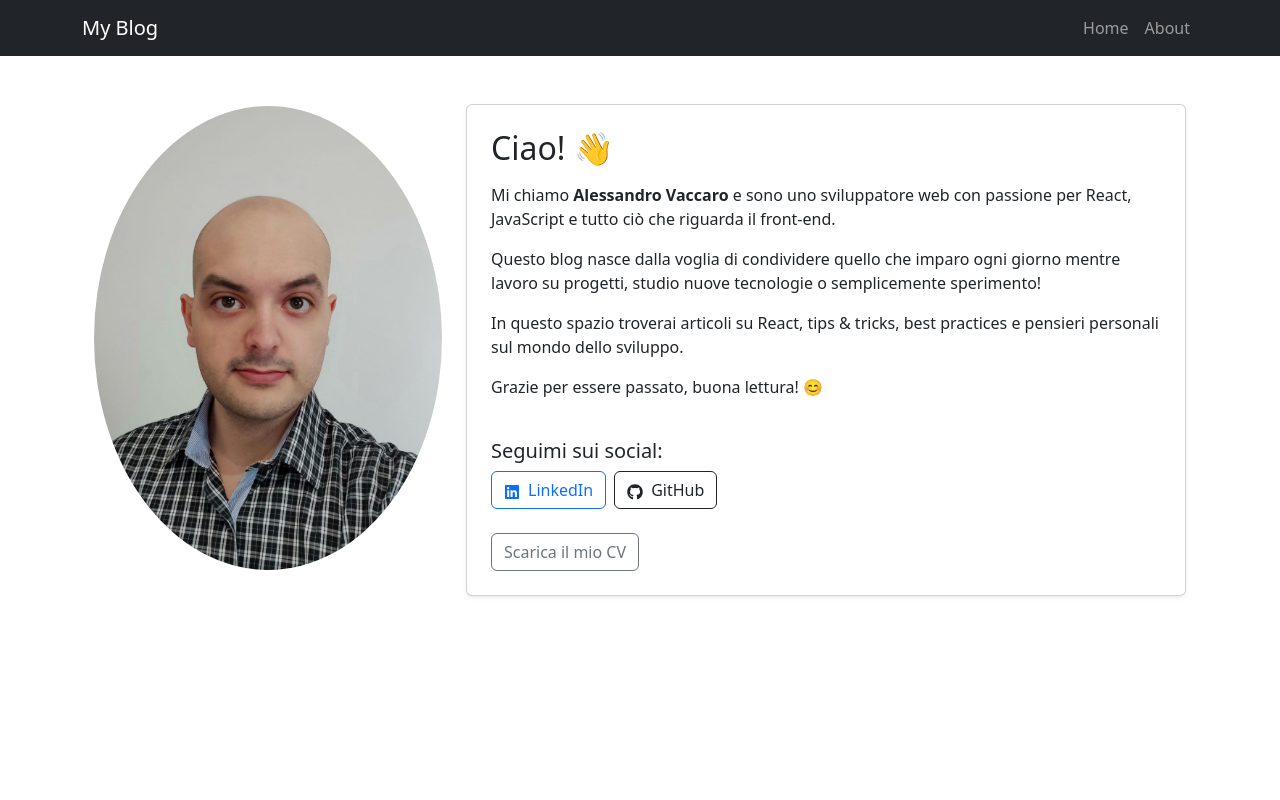
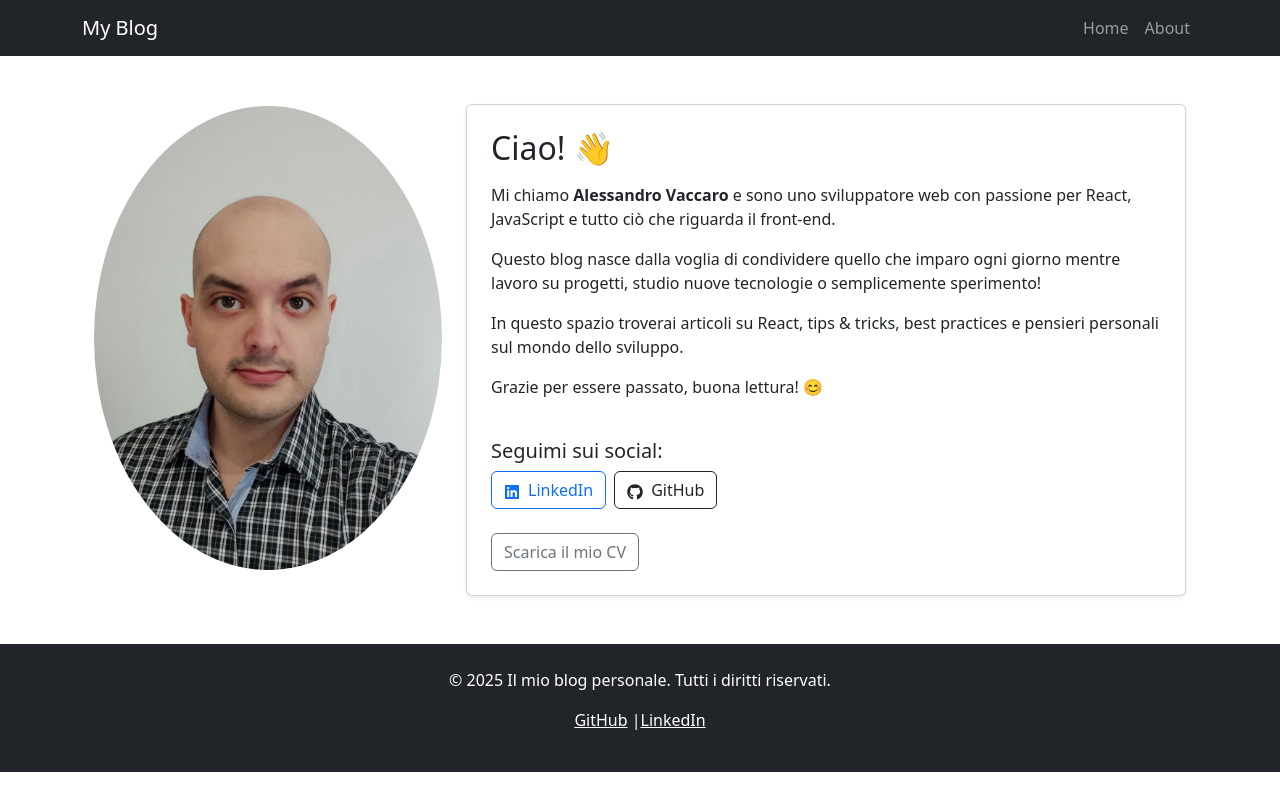
Before and after one commit to alev5592/my-blog, a React (Vite) app: page /about in a window 1280 px wide. Built offline with nearby package versions, Linux system fonts and the light colour scheme.

Commit message:
creato e aggiunto componente Footer.jsx funzionante

```diff
--- a/src/App.jsx
+++ b/src/App.jsx
@@ -3,6 +3,7 @@ import MyNavbar from './components/Navbar'
 import Home from './pages/Home'
 import BlogPost from './pages/BlogPost'
 import About from './pages/About'
+import Footer from './components/Footer'
 
 function App() {
   return (
@@ -15,6 +16,7 @@ function App() {
           <Route path="/about" element={<About />} />
         </Routes>
       </div>
+      <Footer />
     </Router>
   )
 }
--- /dev/null
+++ b/src/components/Footer.jsx
@@ -0,0 +1,26 @@
+import React from 'react';
+import { Container, Row, Col } from 'react-bootstrap';
+
+function Footer() {
+  return (
+    <footer className="bg-dark text-white mt-5 py-4">
+      <Container>
+        <Row>
+          <Col className="text-center">
+            <p>&copy; 2025 Il mio blog personale. Tutti i diritti riservati.</p>
+            <p>
+              <a href="https://github.com" target="_blank" rel="noopener noreferrer" className="text-white">
+                GitHub
+              </a> |
+              <a href="https://www.linkedin.com" target="_blank" rel="noopener noreferrer" className="text-white">
+                LinkedIn
+              </a>
+            </p>
+          </Col>
+        </Row>
+      </Container>
+    </footer>
+  );
+}
+
+export default Footer;
```
